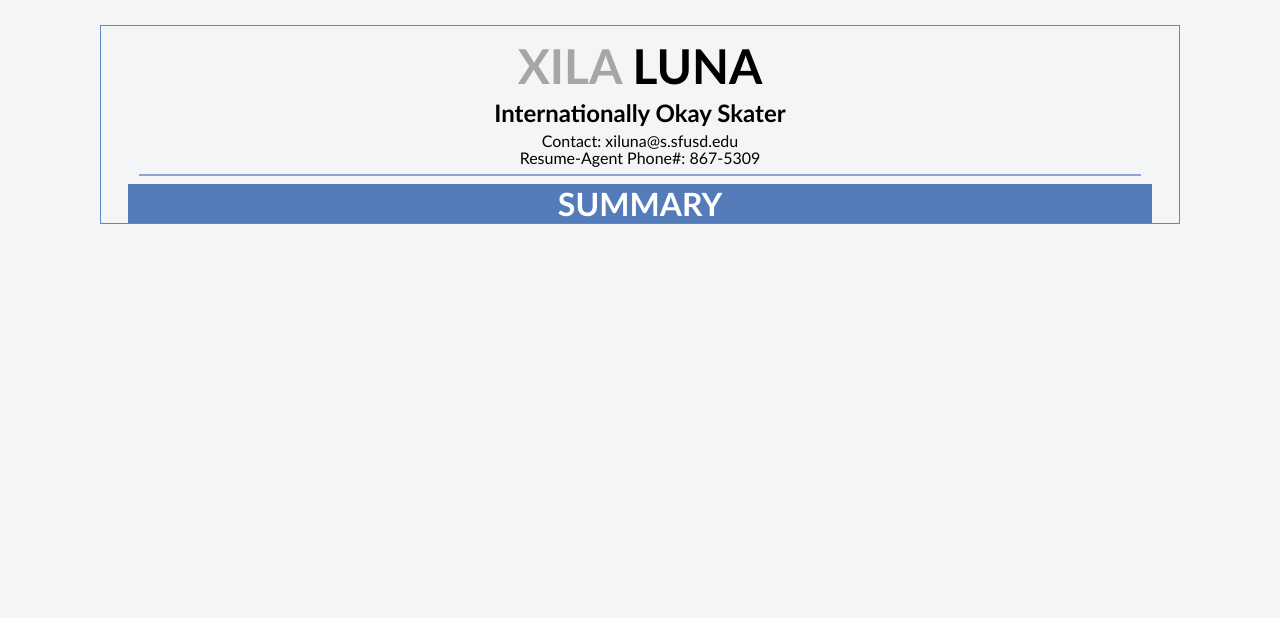
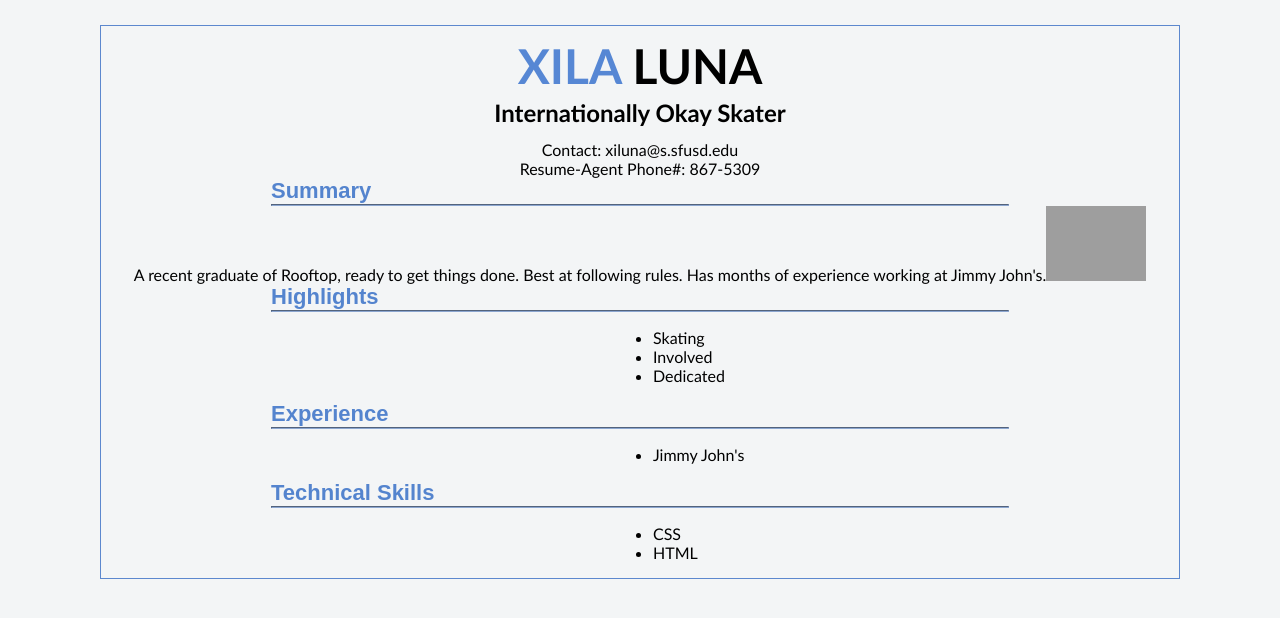
Before and after one commit to Povrty/Resume-Submissions--Xila-Luna, a plain HTML site: page index.html in a window 1280 px wide. Drawn offline with Linux system fonts and the light colour scheme; grey boxes are pictures that could not be loaded; a web font is replaced by a local one.

Commit message:
Created using Popcode: https://popcode.org

```diff
--- a/index.html
+++ b/index.html
@@ -1,22 +1,27 @@
 <!DOCTYPE html> <html><head>
         <title>Resume Submissions | Xila Luna</title>
         <link rel="icon" href="https://cdn2.iconfinder.com/data/icons/business-management-4/256/Document-512.png"><!--Did you notice the icon?-->
+        <link href="https://fonts.googleapis.com/css?family=Niramit" rel="stylesheet">
     <style>body {
-    text-align:center;
     font-family:Calibri;
     border: solid .5px #5c88ce;
     margin: 25px 100px 25px 100px;
     background-color:#F3F5F6;
 }
-gr-ay {
-        color:#a6a6a6;
+t-op {
+    text-align: center;
 }
+muted-blue {
+        color:#5687d4;
+}
+
 hr {
-    width: 1000px;
-    border: solid .25px #8ba6d0;
+    border-color: #8ba6d0;
+    margin: 0px 170px 0px 170px;
 }
 p {
-    line-height:1px;
+    text-align: center;
+    margin: 0;
 }
 a:link {
     color:#000000;
@@ -32,19 +37,26 @@ h1 {
 h2 {
     line-height:15px;
 }
-span {
-    font-size: 32px;
-    background-color:#557cba;
-    padding: 0 430px;
-    color:#ffffff;
+hea-der {
+        font-family: 'Niramit', sans-serif;
+        font-size: 22px;
+        margin-left: 170px;
+        color:#5484ce;
+}
+img {
+    width: 100px;
+}
+li {
+    margin-left: 512px;
 }
 iframe {
     border: 0px;
     width: 560px;
 }</style></head>
     <body>
+        <t-op>
             <h1>
-            <gr-ay>XILA</gr-ay>
+                <muted-blue>XILA</muted-blue>
                 <bla-ck>LUNA</bla-ck>
             </h1>
             <h2>
@@ -57,12 +69,52 @@ iframe {
                         867-5309 <!--What the heck could this be from?-->
                     </a>
             </p>
+        </t-op>
+        <hea-der>
+            <strong>Summary</strong>
+        </hea-der>
         <hr>
-        <div>
-            <span>
-            <strong>SUMMARY</strong>
-            </span>
-        </div>
+        <p class="Content">A recent graduate of Rooftop, ready to get things done.  Best at following rules.  Has months of experience working at Jimmy John's.<img src="https://www.logolynx.com/images/logolynx/e9/e9837d8e5e8b2a6adef0c10373f77062.jpeg"></p>
+        <hea-der>
+            <strong>Highlights</strong>
+        </hea-der>
+        <hr>
+        <p class="Content">
+            </p><ul>
+                <li>
+                    Skating
+                </li>
+                <li>
+                    Involved
+                </li>
+                <li>
+                    Dedicated
+                </li>
+            </ul>
+        <p></p>
+        <hea-der>
+            <strong>Experience</strong>
+        </hea-der>
+        <hr>
+        <p class="Content">
+            </p><ul>
+                <li>Jimmy John's</li>
+            </ul>
+        <p></p>
+        <hea-der>
+            <strong>Technical Skills</strong>
+        </hea-der>
+        <hr>
+        <p class="Content">
+            </p><ul>
+                <li>
+                    CSS
+                </li>
+                <li>
+                    HTML
+                </li>
+            </ul>
+        <p></p>
         <!--<iframe height="315" src="https://www.youtube.com/embed/urw-WXnUfBQ?start=152&end=158" allow="autoplay; encrypted-media" allowfullscreen>
         </iframe>-->
 
```
Lines whose indentation alone changed are shown as unchanged.
